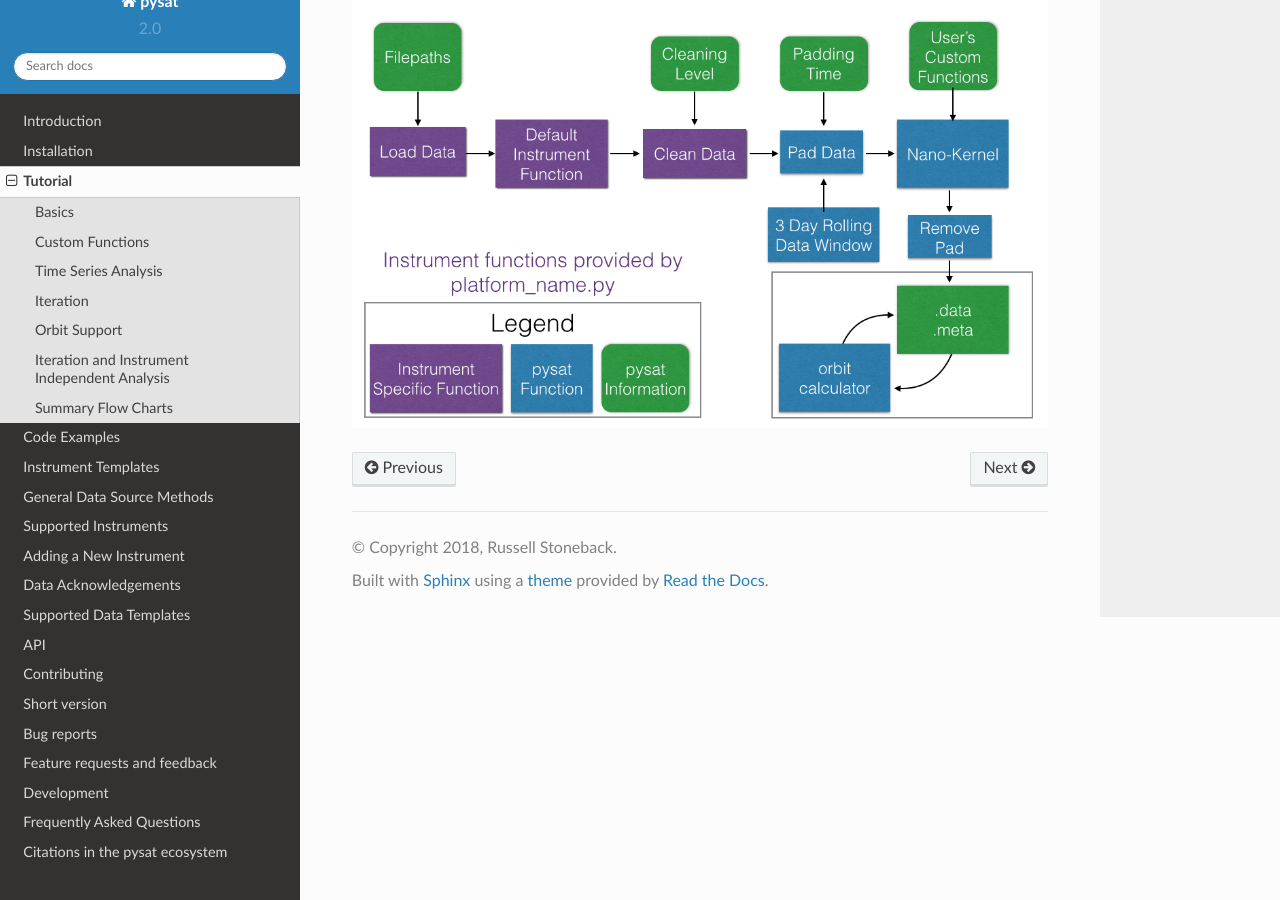
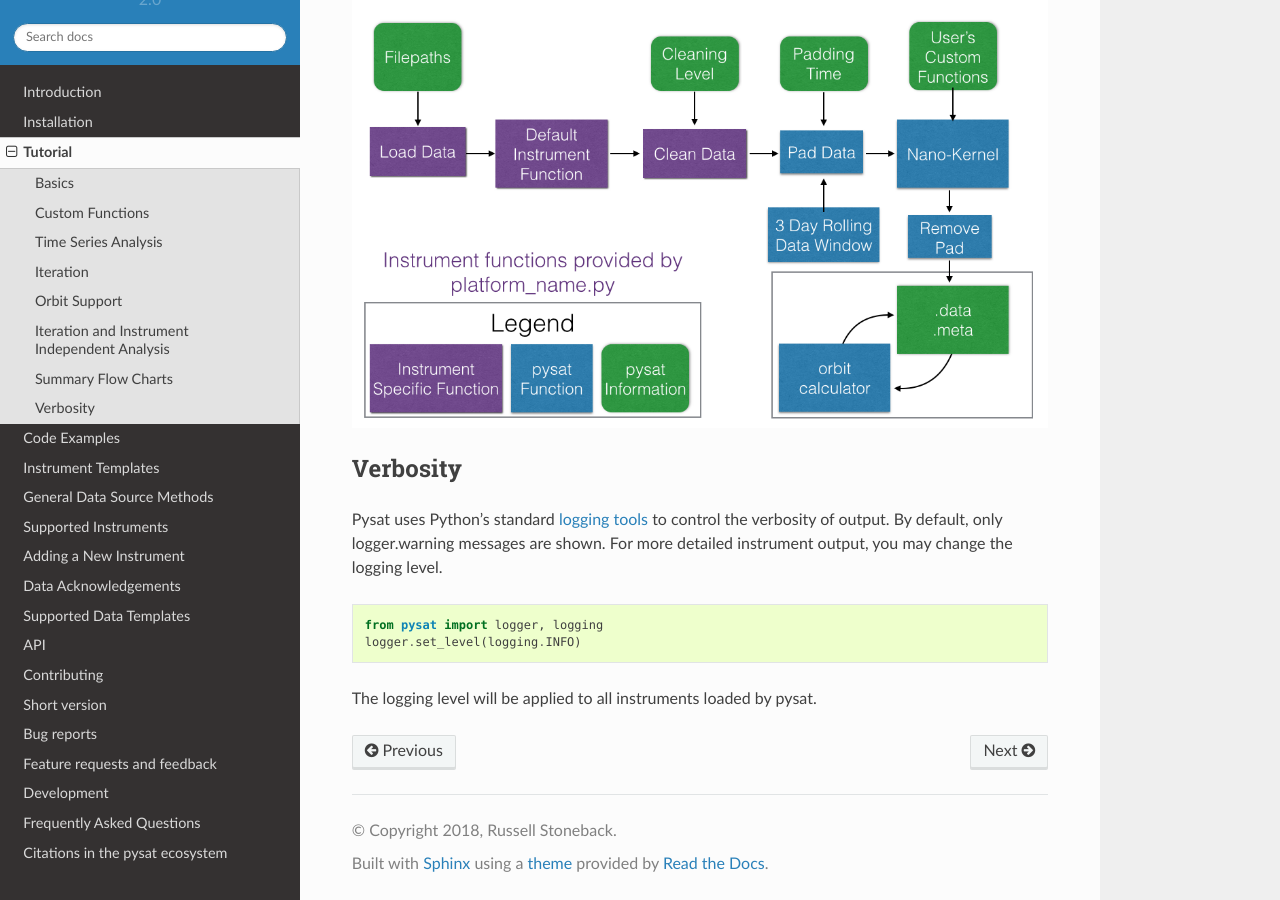
Before and after one commit to pysat/pysat, a Sphinx documentation site: the page built from docs/tutorial.rst, in a window 1280 px wide and 900 px high, scrolled down 15952 px. Built offline with Sphinx 7.4.7 and the Read the Docs theme 2.0.0, drawn with Linux system fonts in a browser that asks for light colours; formulas are drawn with MathJax 3.

Commit message:
updated tutorial with logging info

```diff
--- a/docs/tutorial.rst
+++ b/docs/tutorial.rst
@@ -762,3 +762,15 @@ Summary Flow Charts
 -------------------
 
 .. image:: ./images/pysat_load_flow_chart.png
+
+Verbosity
+---------
+
+Pysat uses Python's standard `logging tools <https://docs.python.org/3/library/logging.html>`_ to control the verbosity of output. By default, only logger.warning messages are shown. For more detailed instrument output, you may change the logging level.
+
+.. code:: python
+
+   from pysat import logger, logging
+   logger.set_level(logging.INFO)
+
+The logging level will be applied to all instruments loaded by pysat.
```
